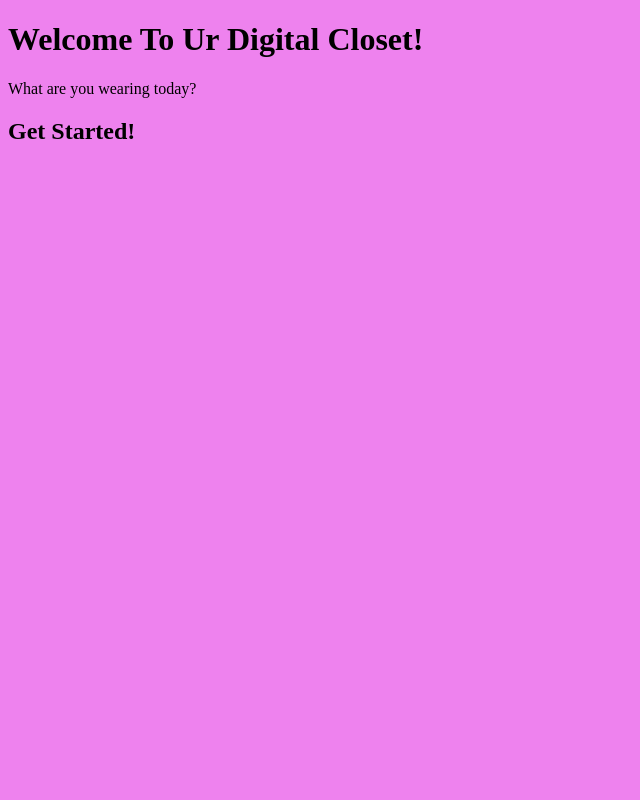
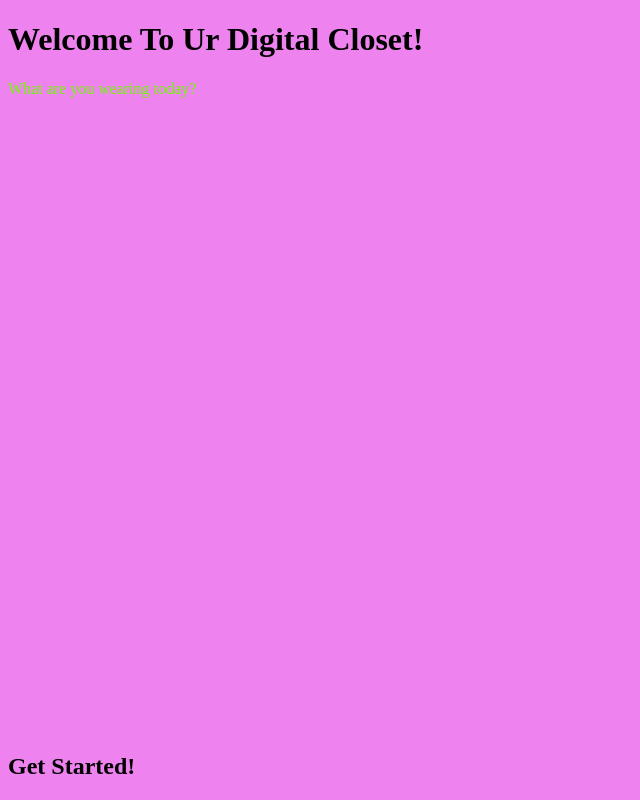
Before and after one commit to li-c1i/pracc, a plain HTML site: page index.html in a window 1280 px wide. Shown: the whole page, without its empty margins (0-640 px from the left). Drawn offline with Linux system fonts and the light colour scheme.

Commit message:
Update index.html

```diff
--- a/index.html
+++ b/index.html
@@ -8,11 +8,10 @@
     </style>
   </head>
   <body>
-    <h1 style="text align:center;"
-style="color:#6ffd00">Welcome To Ur Digital Closet!</h1>
-    <p>
+    <h1 style="text align:center;">Welcome To Ur Digital Closet!</h1>
+    <p style="color:#6ffd00;">
       What are you wearing today?
     </p>
-<h2> Get Started!</h2>
+<h2 style="position: fixed; bottom: 0; width:100%;"> Get Started!</h2>
   </body>
 </html>
```
